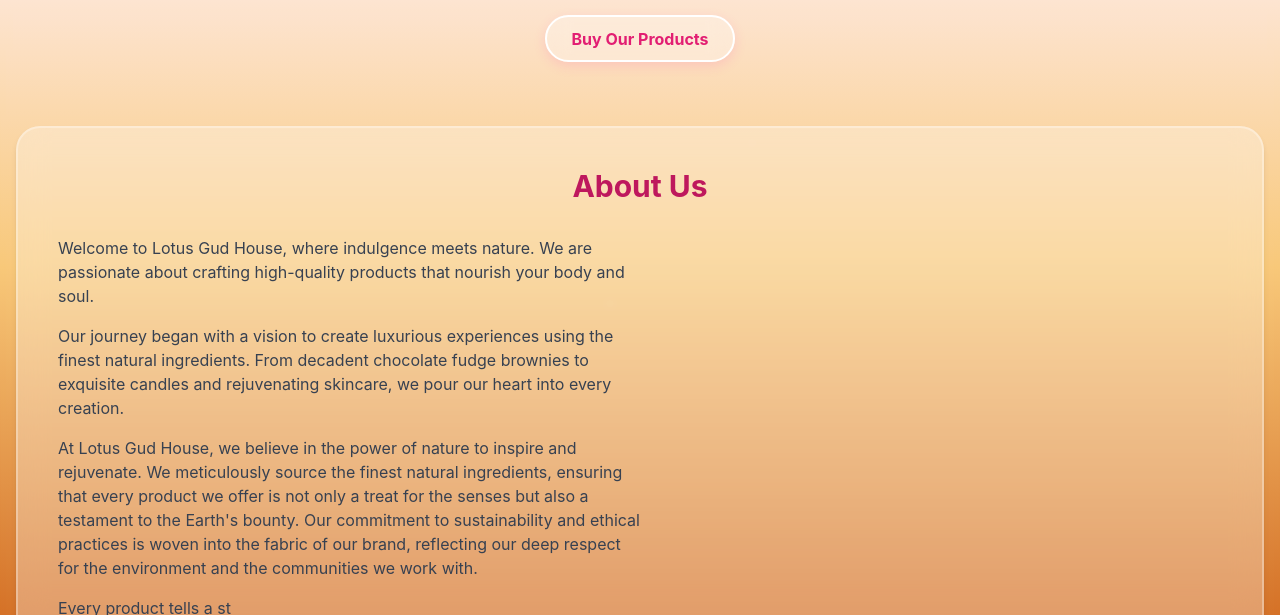
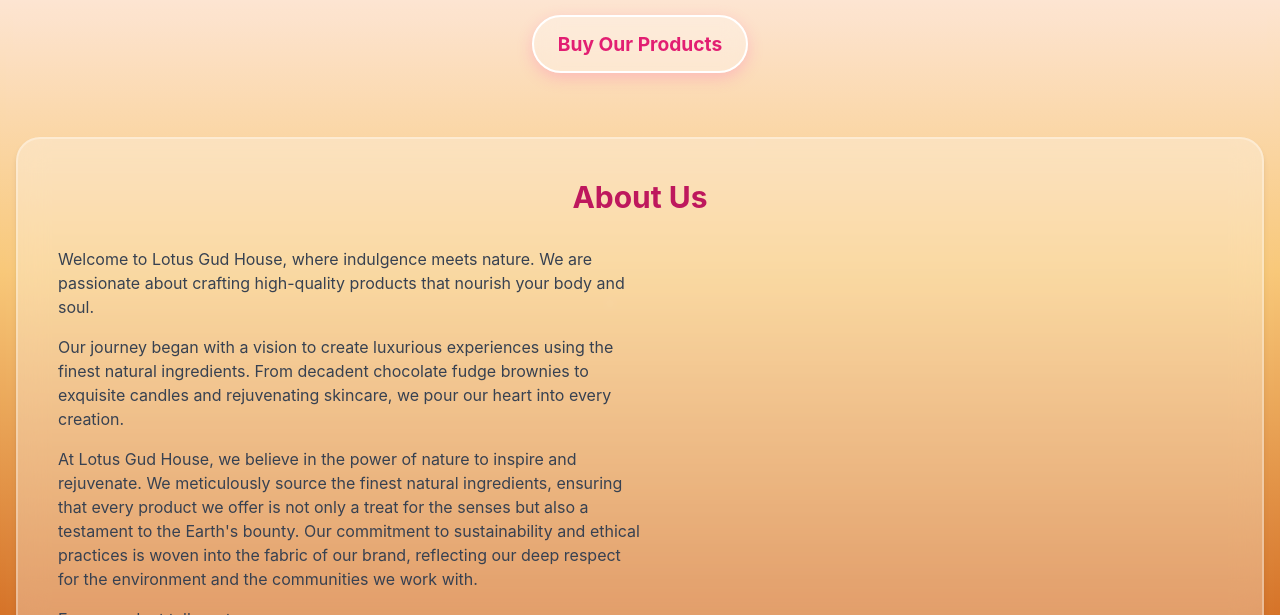
Before and after one commit to lotusgudhouse/lotusgudhouse.github.io, a plain HTML site: page index.html in a window 1280 px wide. Shown: the part 485-1100 px from the top of the page. Drawn offline with nearby package versions, Linux system fonts and the light colour scheme.

Commit message:
Update index.html

```diff
--- a/index.html
+++ b/index.html
@@ -179,19 +179,24 @@
             border: 2px solid #FFFFFF;
             color: #E21E72; /* Darker pink text */
             font-weight: bold;
-            padding: 0.6rem 1.5rem;
+            padding: 0.8rem 1.5rem;
             border-radius: 100px;
-            box-shadow: 0 4px 12px rgba(255, 105, 180, 0.2);
+            box-shadow: 0 5px 15px rgba(255, 105, 180, 0.3);
             transition: background-color 0.3s ease, transform 0.2s ease, box-shadow 0.2s ease, color 0.3s ease; /* Added color transition */
-            font-size: 1rem;
+            font-size: 1.2rem;
             cursor: pointer;
             position: relative;
             overflow: hidden; /* For the pseudo-element */
+            display: inline-flex; /* Use inline-flex for better alignment */
+            align-items: center;
+            justify-content: center;
+            width: fit-content; /* Adjust width to content */
+            white-space: nowrap;
         }
 
         #products-button:hover {
-            transform: scale(1.03);
-            box-shadow: 0 5px 15px rgba(255, 105, 180, 0.3);
+            transform: scale(1.04);
+            box-shadow: 0 6px 18px rgba(255, 105, 180, 0.4);
         }
 
         #products-button:active {
```
